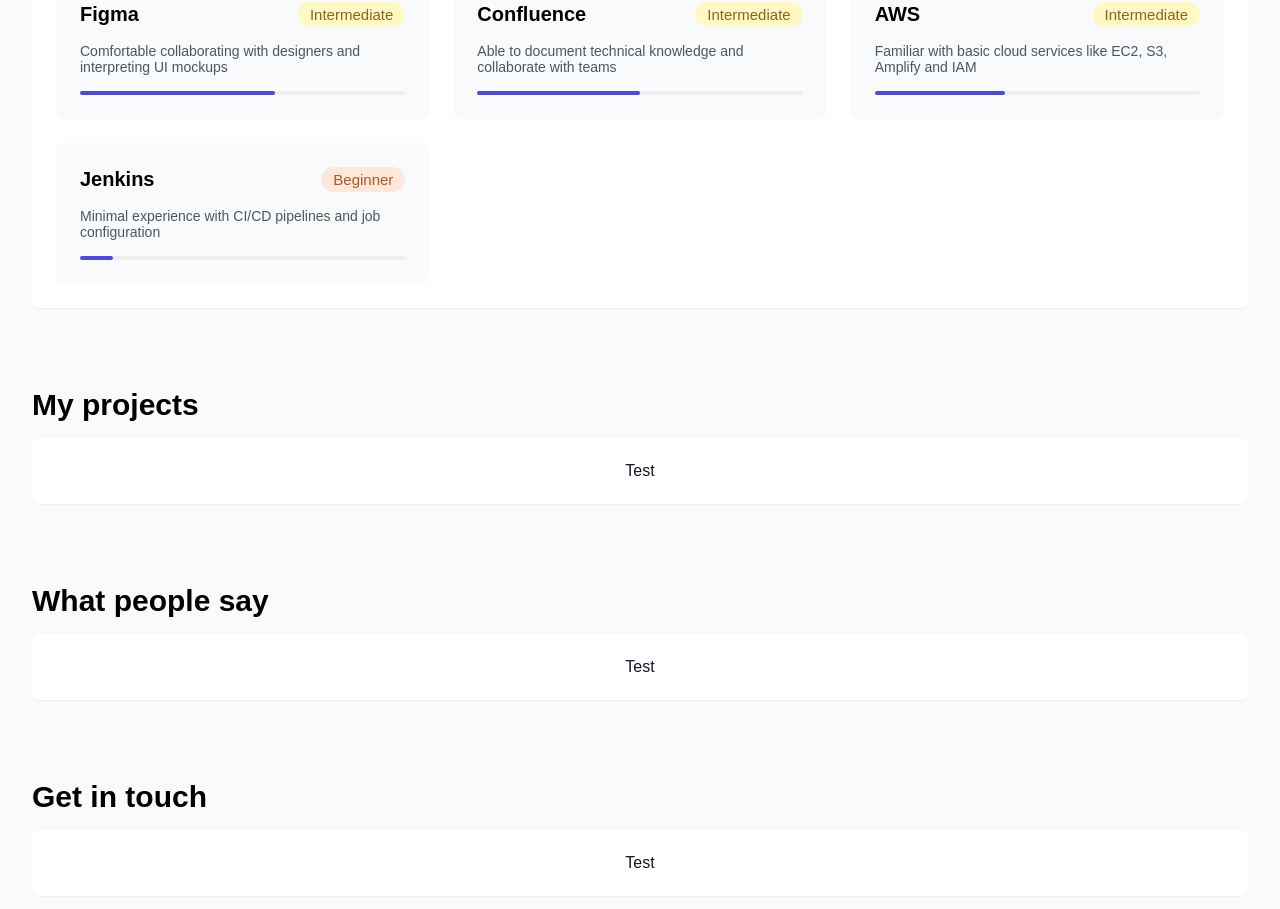
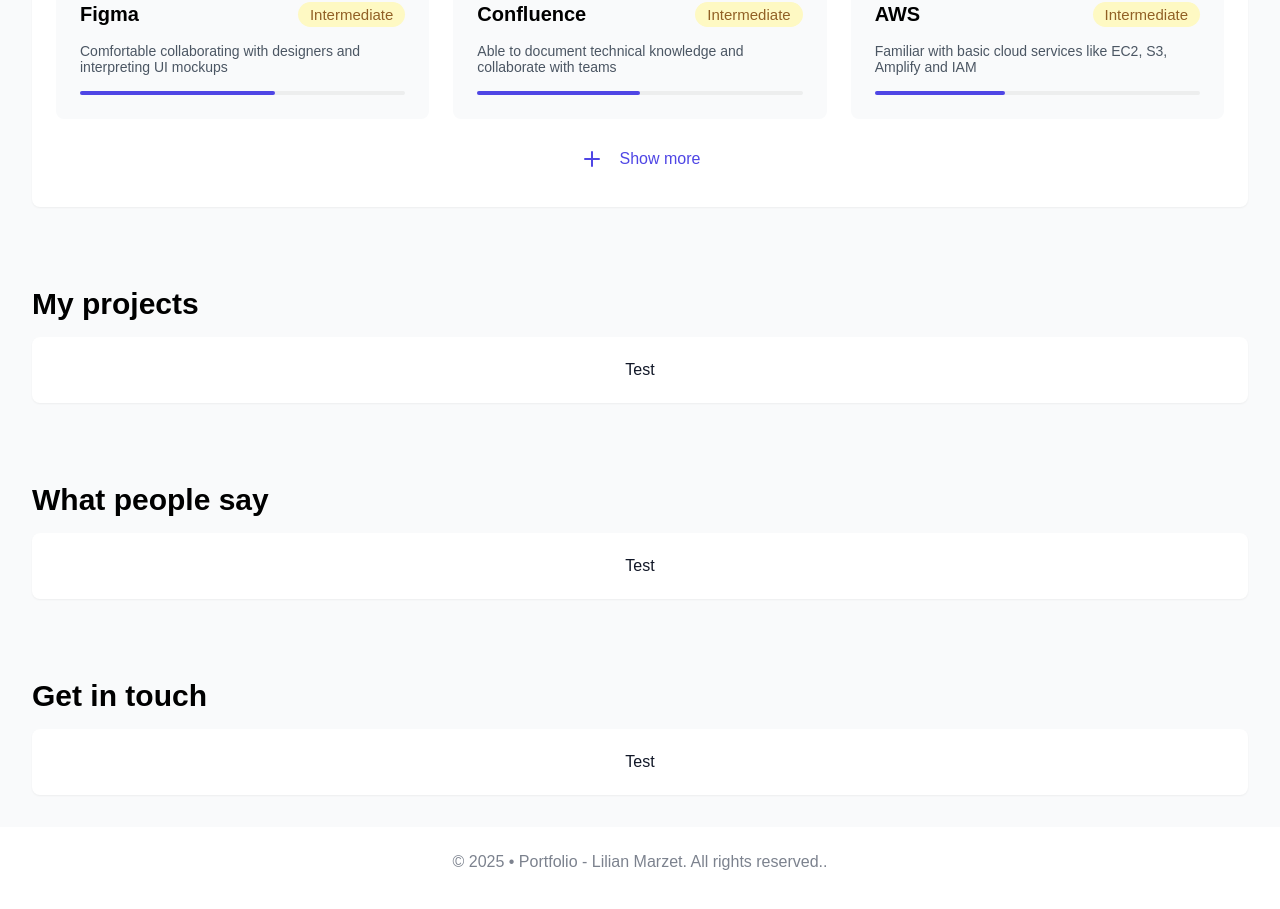
Before and after one commit to LilianMrzt/portfolio-react, a React (Create React App) app: page / in a window 1280 px wide. Shown: the part 2631-3540 px from the top of the page. Built offline with nearby package versions, Linux system fonts and the light colour scheme.

Commit message:
[FEAT] Limitation des compétences affichées

```diff
--- a/src/resources/Icons.ts
+++ b/src/resources/Icons.ts
@@ -11,6 +11,8 @@ import { ReactComponent as DownloadIcon } from '@resources/assets/DownloadIcon.s
 import { ReactComponent as ToolsIcon } from '@resources/assets/ToolsIcon.svg'
 import { ReactComponent as FrontEndIcon } from '@resources/assets/FrontEndIcon.svg'
 import { ReactComponent as BackEndIcon } from '@resources/assets/BackEndIcon.svg'
+import { ReactComponent as AddIcon } from '@resources/assets/AddIcon.svg'
+import { ReactComponent as SubstractIcon } from '@resources/assets/SubstractIcon.svg'
 
 export {
     MenuIcon,
@@ -25,5 +27,7 @@ export {
     DownloadIcon,
     ToolsIcon,
     FrontEndIcon,
-    BackEndIcon
+    BackEndIcon,
+    AddIcon,
+    SubstractIcon
 }
--- a/src/ui/components/blocs/views/landing-screen/skills-section/components/SkillsSectionCard.tsx
+++ b/src/ui/components/blocs/views/landing-screen/skills-section/components/SkillsSectionCard.tsx
@@ -1,4 +1,4 @@
-import React, { type FC, type ReactNode } from 'react'
+import React, { type FC, type ReactNode, useState } from 'react'
 import Row from '@components/common/layout/Row'
 import Icon from '@components/common/resources/Icon'
 import theme from '@constants/Theme'
@@ -9,12 +9,23 @@ import {
     type SkillsSectionCardProps
 } from '@interfaces/components/blocs/views/landing-screen/skills-section/components/SkillsSectionCardProps'
 import SkillsCard from '@components/blocs/views/landing-screen/skills-section/components/SkillsCard'
+import Button from '@components/common/pressable/Button'
+import { useWindowSize } from '@hooks/useWindowSize'
+import AppConstants from '@constants/AppConstants'
+import { AddIcon, SubstractIcon } from '@resources/Icons'
 
 const SkillsSectionCard: FC<SkillsSectionCardProps> = ({
     skills,
     title,
     icon
 }): ReactNode => {
+    const [showAll, setShowAll] = useState(false)
+    const { width } = useWindowSize()
+
+    const sortedSkills = [...skills].sort((a, b) => b.mastery - a.mastery)
+    const shownItems = width < AppConstants.screenS ? 4 : 6
+    const displayedSkills = showAll ? sortedSkills : sortedSkills.slice(0, shownItems)
+
     return (
         <Card>
             <Row
@@ -34,16 +45,24 @@ const SkillsSectionCard: FC<SkillsSectionCardProps> = ({
                 </SubTitle>
             </Row>
             <Grid>
-                {[...skills]
-                    .sort((a, b) => b.mastery - a.mastery)
-                    .map((skill, index) => (
-                        <SkillsCard
-                            key={index}
-                            skill={skill}
-                        />
-                    ))}
+                {displayedSkills.map((skill, index) => (
+                    <SkillsCard key={index} skill={skill} />
+                ))}
             </Grid>
-
+            {skills.length > shownItems && (
+                <Row
+                    justifyContent={'center'}
+                    width={'100%'}
+                >
+                    <Button
+                        label={showAll ? 'Show less' : 'Show more'}
+                        icon={showAll ? <SubstractIcon/> : <AddIcon/>}
+                        onClick={() => { setShowAll(prev => !prev) }}
+                        backgroundColor={theme.surface}
+                        color={theme.primary}
+                    />
+                </Row>
+            )}
         </Card>
     )
 }
```
Also changed, not shown: src/resources/assets/AddIcon.svg (added), src/resources/assets/SubstractIcon.svg (added).
